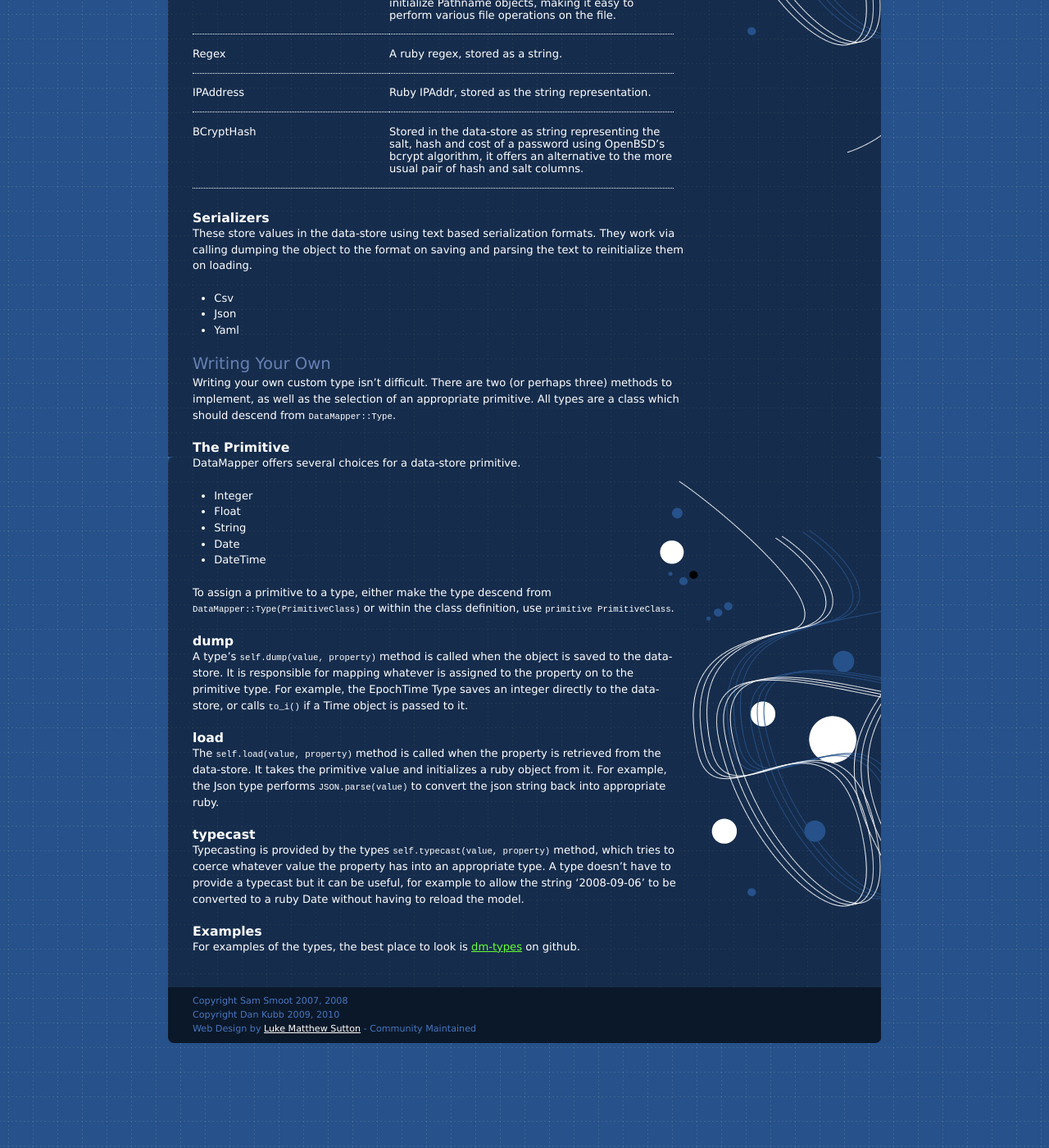
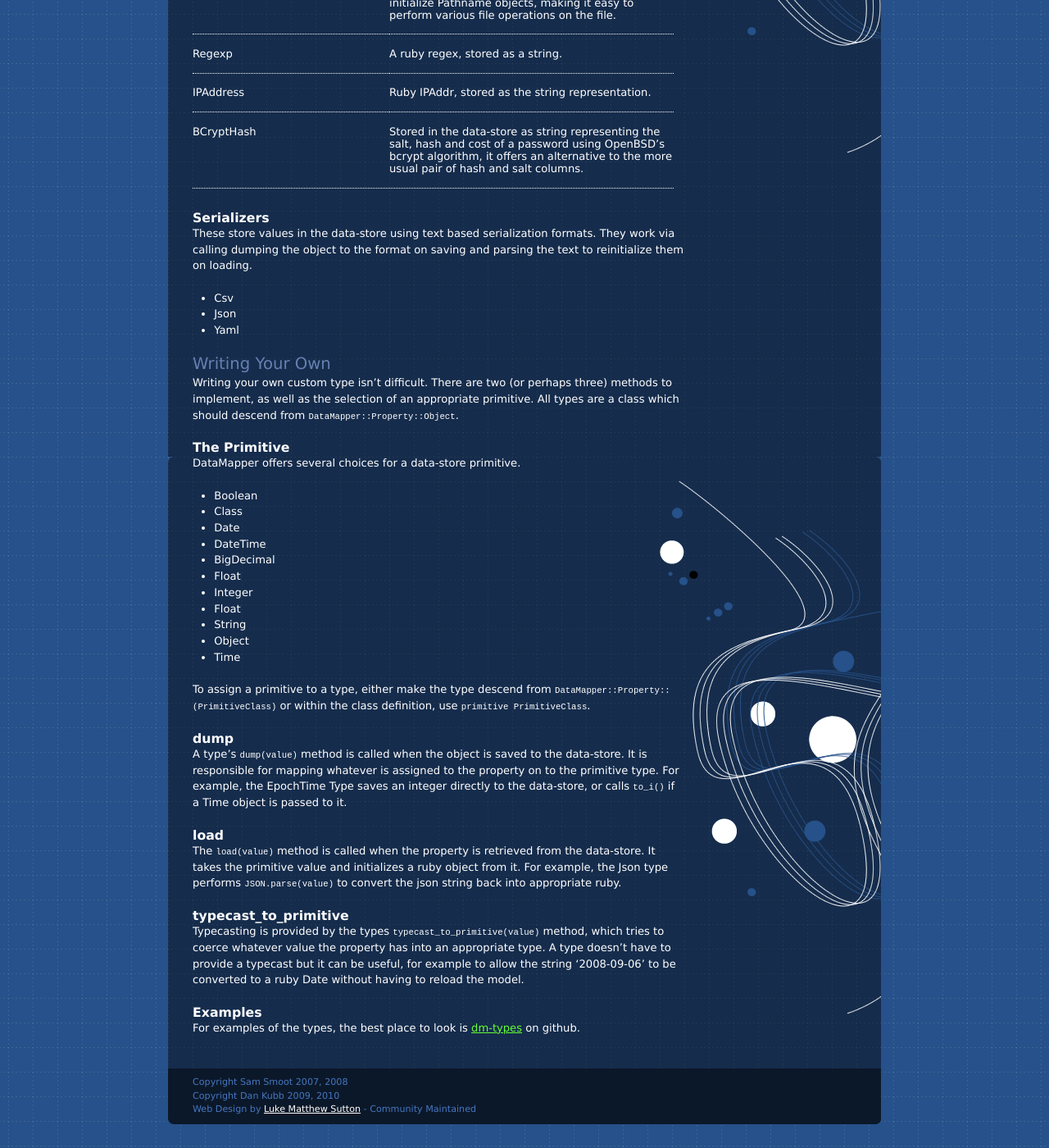
Before and after one commit to datamapper/datamapper.github.com, a Jekyll site: the page built from docs/dm_more/types.markdown, in a window 1280 px wide and 1400 px high, scrolled down 1572 px. Shown: the whole window at 82% size. Built offline with Jekyll 4.4.1, drawn with Linux system fonts in a browser that asks for light colours.

Commit message:
Updated description of dm-types

```diff
--- a/docs/dm_more/index.markdown
+++ b/docs/dm_more/index.markdown
@@ -45,7 +45,7 @@ This provides methods for database calls to aggregate functions such as `count`,
 `sum`, `avg`, `max` and `min`. These aggregate functions are added to both
 collections and Models.
 
-### DM-Types
+### [DM-Types](/docs/dm_more/types)
 
 This provides several more allowable property types. `Enum` and `Flag` allow a
 field to take a few set values. `URI`, `FilePath`, `Regexp`, `EpochTime` and
--- a/docs/dm_more/types.markdown
+++ b/docs/dm_more/types.markdown
@@ -80,7 +80,7 @@ FilePath
 : Stored as a string in the data-store, FilePaths initialize Pathname objects,
   making it easy to perform various file operations on the file.
 
-Regex
+Regexp
 : A ruby regex, stored as a string.
 
 IPAddress
@@ -106,25 +106,31 @@ Writing Your Own
 
 Writing your own custom type isn't difficult. There are two (or perhaps three)
 methods to implement, as well as the selection of an appropriate primitive. All
-types are a class which should descend from `DataMapper::Type`.
+types are a class which should descend from `DataMapper::Property::Object`.
 
 ### The Primitive
 
 DataMapper offers several choices for a data-store primitive.
 
+* Boolean
+* Class
+* Date
+* DateTime
+* BigDecimal
+* Float
 * Integer
 * Float
 * String
-* Date
-* DateTime
+* Object
+* Time
 
 To assign a primitive to a type, either make the type descend from
-`DataMapper::Type(PrimitiveClass)` or within the class definition, use
+`DataMapper::Property::(PrimitiveClass)` or within the class definition, use
 `primitive PrimitiveClass`.
 
 ### dump
 
-A type's `self.dump(value, property)` method is called when the object is saved
+A type's `dump(value)` method is called when the object is saved
 to the data-store. It is responsible for mapping whatever is assigned to the
 property on to the primitive type. For example, the EpochTime Type saves an
 integer directly to the data-store, or calls `to_i()` if a Time object is passed
@@ -132,14 +138,14 @@ to it.
 
 ### load
 
-The `self.load(value, property)` method is called when the property is retrieved
+The `load(value)` method is called when the property is retrieved
 from the data-store. It takes the primitive value and initializes a ruby object
 from it. For example, the Json type performs `JSON.parse(value)` to convert the
 json string back into appropriate ruby.
 
-### typecast
+### typecast_to_primitive
 
-Typecasting is provided by the types `self.typecast(value, property)` method,
+Typecasting is provided by the types `typecast_to_primitive(value)` method,
 which tries to coerce whatever value the property has into an appropriate type.
 A type doesn't have to provide a typecast but it can be useful, for example to
 allow the string '2008-09-06' to be converted to a ruby Date without having to
@@ -148,5 +154,5 @@ reload the model.
 ### Examples
 
 For examples of the types, the best place to look is <a
-href="http://github.com/datamapper/dm-more/tree/master/dm-types">dm-types</a> on
+href="http://github.com/datamapper/dm-types">dm-types</a> on
 github.
```
